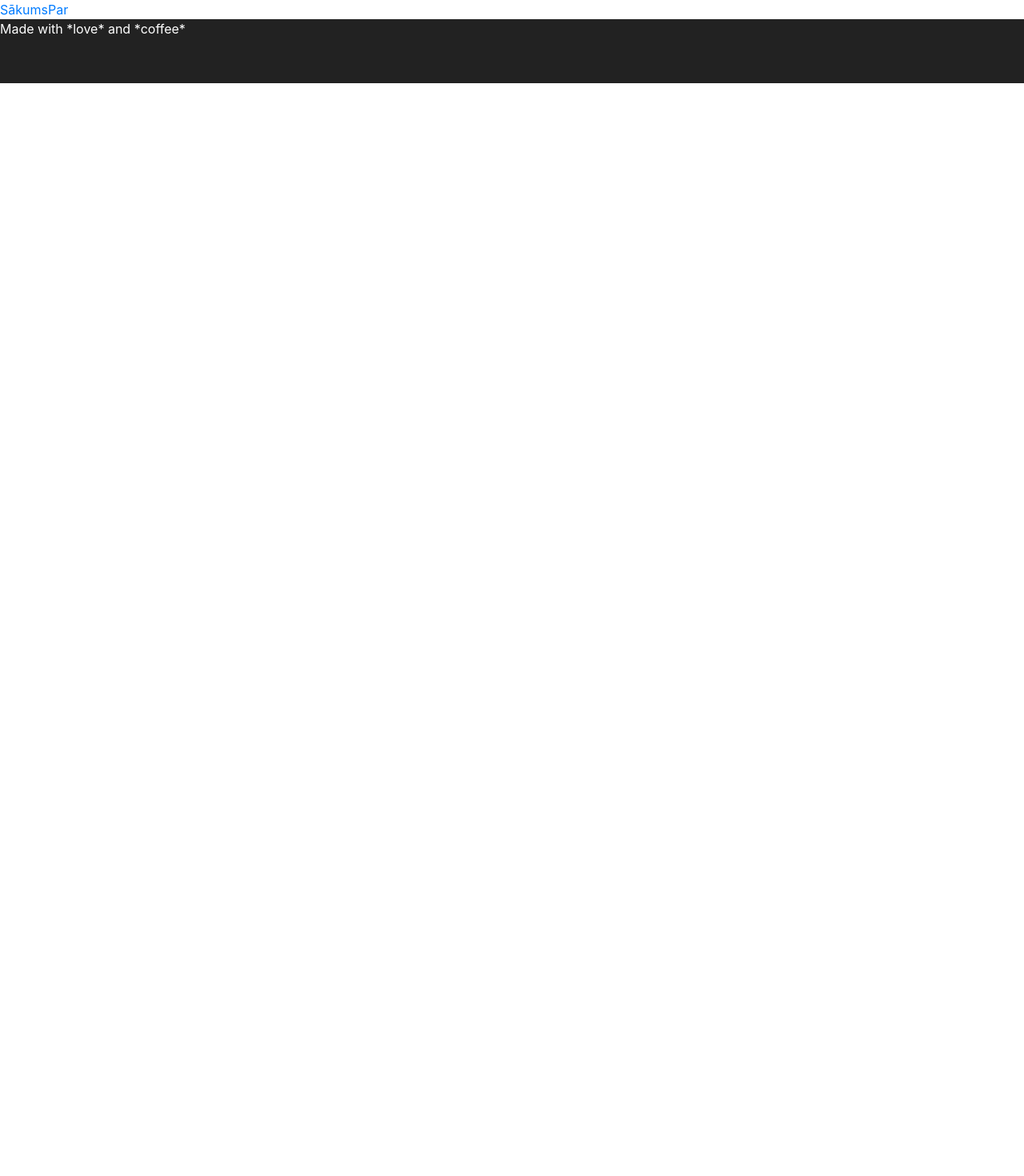
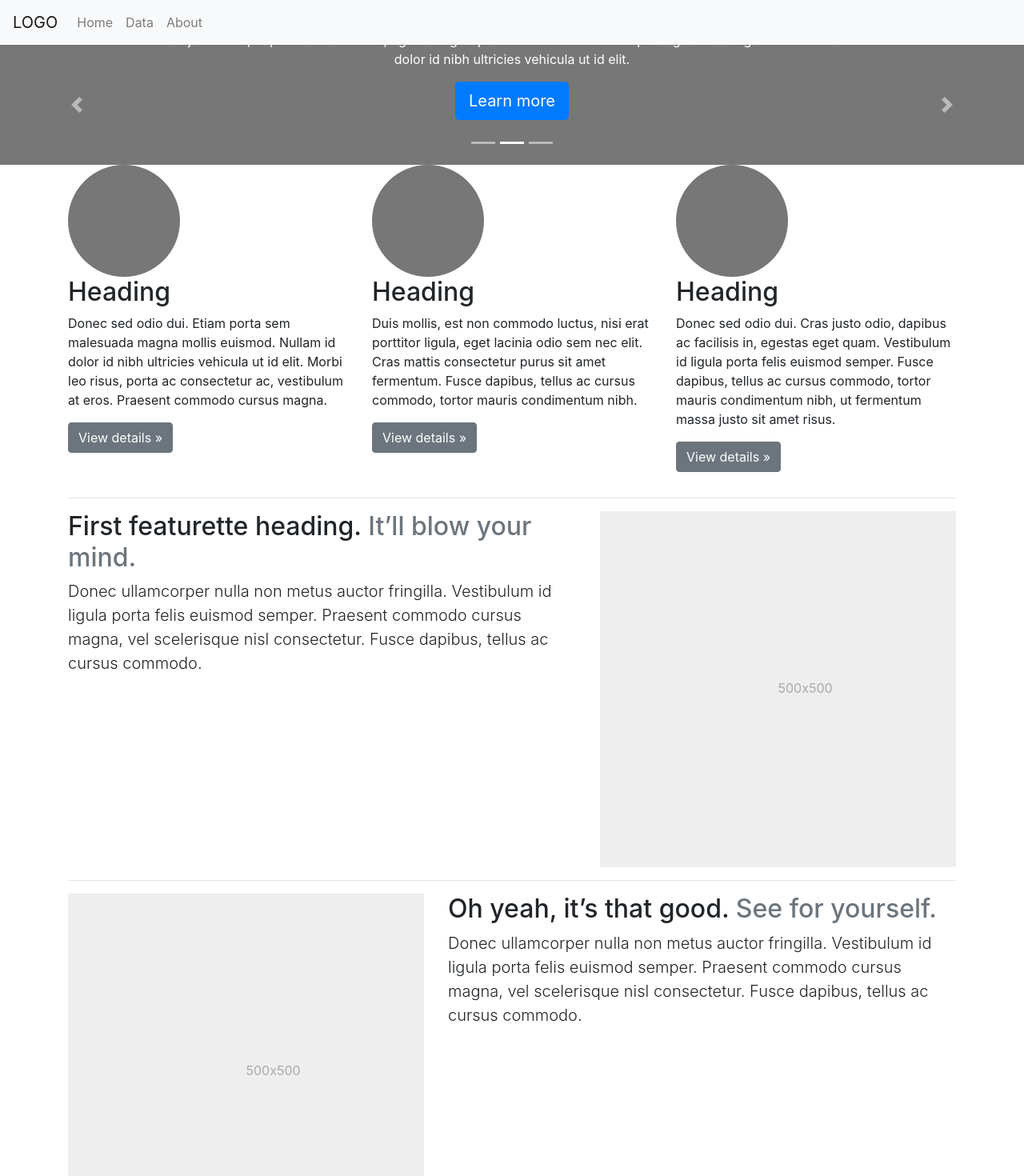
Before and after one commit to roberts-ivanovs/greentech2020-drought, a React (Create React App) app in the folder frontend/: page / in a window 1280 px wide. Shown: the top 1470 px of the page at 80% size. Before the commit the page ends 800 px from the top, so only its background shows below. Built offline with nearby package versions, Linux system fonts and the light colour scheme.

Commit message:
working on the landing page

```diff
--- a/frontend/src/App.tsx
+++ b/frontend/src/App.tsx
@@ -8,9 +8,13 @@ import { Footer } from 'core/root/Footer';
 function App(): ReactElement {
   return (
     <>
-      <Header />
-      <Main />
-      <Footer />
+      <header>
+        <Header />
+      </header>
+      <main role="main">
+        <Main />
+        <Footer />
+      </main>
     </>
   );
 }
--- a/frontend/src/core/home/Home.tsx
+++ b/frontend/src/core/home/Home.tsx
@@ -6,6 +6,114 @@ interface Props {
 
 export function Home({ }: Props): ReactElement {
   return (
-    <div />
+    <>
+      <div id="myCarousel" className="carousel slide" data-ride="carousel">
+        <ol className="carousel-indicators">
+          <li data-target="#myCarousel" data-slide-to="0" className="" />
+          <li data-target="#myCarousel" data-slide-to="1" className="active" />
+          <li data-target="#myCarousel" data-slide-to="2" className="" />
+        </ol>
+        <div className="carousel-inner">
+          <div className="carousel-item active carousel-item-left">
+            <svg className="bd-placeholder-img" width="100%" height="100%" xmlns="http://www.w3.org/2000/svg" preserveAspectRatio="xMidYMid slice" focusable="false" role="img"><rect width="100%" height="100%" fill="#777" /></svg>
+            <div className="container">
+              <div className="carousel-caption text-left">
+                <h1>Example headline.</h1>
+                <p>Cras justo odio, dapibus ac facilisis in, egestas eget quam. Donec id elit non mi porta gravida at eget metus. Nullam id dolor id nibh ultricies vehicula ut id elit.</p>
+                <p><a className="btn btn-lg btn-primary" href="#" role="button">Sign up today</a></p>
+              </div>
+            </div>
+          </div>
+          <div className="carousel-item carousel-item-next carousel-item-left">
+            <svg className="bd-placeholder-img" width="100%" height="100%" xmlns="http://www.w3.org/2000/svg" preserveAspectRatio="xMidYMid slice" focusable="false" role="img"><rect width="100%" height="100%" fill="#777" /></svg>
+            <div className="container">
+              <div className="carousel-caption">
+                <h1>Another example headline.</h1>
+                <p>Cras justo odio, dapibus ac facilisis in, egestas eget quam. Donec id elit non mi porta gravida at eget metus. Nullam id dolor id nibh ultricies vehicula ut id elit.</p>
+                <p><a className="btn btn-lg btn-primary" href="#" role="button">Learn more</a></p>
+              </div>
+            </div>
+          </div>
+          <div className="carousel-item">
+            <svg className="bd-placeholder-img" width="100%" height="100%" xmlns="http://www.w3.org/2000/svg" preserveAspectRatio="xMidYMid slice" focusable="false" role="img"><rect width="100%" height="100%" fill="#777" /></svg>
+            <div className="container">
+              <div className="carousel-caption text-right">
+                <h1>One more for good measure.</h1>
+                <p>Cras justo odio, dapibus ac facilisis in, egestas eget quam. Donec id elit non mi porta gravida at eget metus. Nullam id dolor id nibh ultricies vehicula ut id elit.</p>
+                <p><a className="btn btn-lg btn-primary" href="#" role="button">Browse gallery</a></p>
+              </div>
+            </div>
+          </div>
+        </div>
+        <a className="carousel-control-prev" href="#myCarousel" role="button" data-slide="prev">
+          <span className="carousel-control-prev-icon" aria-hidden="true" />
+          <span className="sr-only">Previous</span>
+        </a>
+        <a className="carousel-control-next" href="#myCarousel" role="button" data-slide="next">
+          <span className="carousel-control-next-icon" aria-hidden="true" />
+          <span className="sr-only">Next</span>
+        </a>
+      </div>
+
+      <div className="container marketing">
+        <div className="row">
+          <div className="col-lg-4">
+            <svg className="bd-placeholder-img rounded-circle" width="140" height="140" xmlns="http://www.w3.org/2000/svg" preserveAspectRatio="xMidYMid slice" focusable="false" role="img" aria-label="Placeholder: 140x140"><title>Placeholder</title><rect width="100%" height="100%" fill="#777" /><text x="50%" y="50%" fill="#777" dy=".3em">140x140</text></svg>
+            <h2>Heading</h2>
+            <p>Donec sed odio dui. Etiam porta sem malesuada magna mollis euismod. Nullam id dolor id nibh ultricies vehicula ut id elit. Morbi leo risus, porta ac consectetur ac, vestibulum at eros. Praesent commodo cursus magna.</p>
+            <p><a className="btn btn-secondary" href="#" role="button">View details »</a></p>
+          </div>
+          <div className="col-lg-4">
+            <svg className="bd-placeholder-img rounded-circle" width="140" height="140" xmlns="http://www.w3.org/2000/svg" preserveAspectRatio="xMidYMid slice" focusable="false" role="img" aria-label="Placeholder: 140x140"><title>Placeholder</title><rect width="100%" height="100%" fill="#777" /><text x="50%" y="50%" fill="#777" dy=".3em">140x140</text></svg>
+            <h2>Heading</h2>
+            <p>Duis mollis, est non commodo luctus, nisi erat porttitor ligula, eget lacinia odio sem nec elit. Cras mattis consectetur purus sit amet fermentum. Fusce dapibus, tellus ac cursus commodo, tortor mauris condimentum nibh.</p>
+            <p><a className="btn btn-secondary" href="#" role="button">View details »</a></p>
+          </div>
+          <div className="col-lg-4">
+            <svg className="bd-placeholder-img rounded-circle" width="140" height="140" xmlns="http://www.w3.org/2000/svg" preserveAspectRatio="xMidYMid slice" focusable="false" role="img" aria-label="Placeholder: 140x140"><title>Placeholder</title><rect width="100%" height="100%" fill="#777" /><text x="50%" y="50%" fill="#777" dy=".3em">140x140</text></svg>
+            <h2>Heading</h2>
+            <p>Donec sed odio dui. Cras justo odio, dapibus ac facilisis in, egestas eget quam. Vestibulum id ligula porta felis euismod semper. Fusce dapibus, tellus ac cursus commodo, tortor mauris condimentum nibh, ut fermentum massa justo sit amet risus.</p>
+            <p><a className="btn btn-secondary" href="#" role="button">View details »</a></p>
+          </div>
+        </div>
+
+        <hr className="featurette-divider" />
+
+        <div className="row featurette">
+          <div className="col-md-7">
+            <h2 className="featurette-heading">First featurette heading. <span className="text-muted">It’ll blow your mind.</span></h2>
+            <p className="lead">Donec ullamcorper nulla non metus auctor fringilla. Vestibulum id ligula porta felis euismod semper. Praesent commodo cursus magna, vel scelerisque nisl consectetur. Fusce dapibus, tellus ac cursus commodo.</p>
+          </div>
+          <div className="col-md-5">
+            <svg className="bd-placeholder-img bd-placeholder-img-lg featurette-image img-fluid mx-auto" width="500" height="500" xmlns="http://www.w3.org/2000/svg" preserveAspectRatio="xMidYMid slice" focusable="false" role="img" aria-label="Placeholder: 500x500"><title>Placeholder</title><rect width="100%" height="100%" fill="#eee" /><text x="50%" y="50%" fill="#aaa" dy=".3em">500x500</text></svg>
+          </div>
+        </div>
+
+        <hr className="featurette-divider" />
+
+        <div className="row featurette">
+          <div className="col-md-7 order-md-2">
+            <h2 className="featurette-heading">Oh yeah, it’s that good. <span className="text-muted">See for yourself.</span></h2>
+            <p className="lead">Donec ullamcorper nulla non metus auctor fringilla. Vestibulum id ligula porta felis euismod semper. Praesent commodo cursus magna, vel scelerisque nisl consectetur. Fusce dapibus, tellus ac cursus commodo.</p>
+          </div>
+          <div className="col-md-5 order-md-1">
+            <svg className="bd-placeholder-img bd-placeholder-img-lg featurette-image img-fluid mx-auto" width="500" height="500" xmlns="http://www.w3.org/2000/svg" preserveAspectRatio="xMidYMid slice" focusable="false" role="img" aria-label="Placeholder: 500x500"><title>Placeholder</title><rect width="100%" height="100%" fill="#eee" /><text x="50%" y="50%" fill="#aaa" dy=".3em">500x500</text></svg>
+          </div>
+        </div>
+
+        <hr className="featurette-divider" />
+
+        <div className="row featurette">
+          <div className="col-md-7">
+            <h2 className="featurette-heading">And lastly, this one. <span className="text-muted">Checkmate.</span></h2>
+            <p className="lead">Donec ullamcorper nulla non metus auctor fringilla. Vestibulum id ligula porta felis euismod semper. Praesent commodo cursus magna, vel scelerisque nisl consectetur. Fusce dapibus, tellus ac cursus commodo.</p>
+          </div>
+          <div className="col-md-5">
+            <svg className="bd-placeholder-img bd-placeholder-img-lg featurette-image img-fluid mx-auto" width="500" height="500" xmlns="http://www.w3.org/2000/svg" preserveAspectRatio="xMidYMid slice" focusable="false" role="img" aria-label="Placeholder: 500x500"><title>Placeholder</title><rect width="100%" height="100%" fill="#eee" /><text x="50%" y="50%" fill="#aaa" dy=".3em">500x500</text></svg>
+          </div>
+        </div>
+        <hr className="featurette-divider" />
+      </div>
+    </>
   );
 }
--- a/frontend/src/core/root/Footer.tsx
+++ b/frontend/src/core/root/Footer.tsx
@@ -4,10 +4,9 @@ import './Footer.scss';
 
 export function Footer(): React.ReactElement {
   return (
-    <div className="footer-box">
-      <footer>
-        <p>Made with *love* and *coffee*</p>
-      </footer>
-    </div>
+    <footer className="container">
+      <p className="float-right"><a href="#">Back to top</a></p>
+      <p>© 2017-2020 Company, Inc. · <a href="#">Privacy</a> · <a href="#">Terms</a></p>
+    </footer>
   );
 }
--- a/frontend/src/core/root/Header.tsx
+++ b/frontend/src/core/root/Header.tsx
@@ -1,23 +1,48 @@
 import React from 'react';
 import '../../utils/StyleUtils.scss';
 import { Link } from 'react-router-dom';
-import style from './Header.module.scss';
 
 export function Header(): React.ReactElement {
   return (
-    <div>
-      <nav>
+    <nav className="navbar navbar-expand-lg navbar-light bg-light">
       <Link
+        className="navbar-brand"
         to={{ pathname: '/' }}
       >
-          Sākums
+        LOGO
       </Link>
+      <button className="navbar-toggler" type="button" data-toggle="collapse" data-target="#navbarSupportedContent" aria-controls="navbarSupportedContent" aria-expanded="false" aria-label="Toggle navigation">
+        <span className="navbar-toggler-icon" />
+      </button>
+
+      <div className="collapse navbar-collapse" id="navbarSupportedContent">
+        <ul className="navbar-nav mr-auto">
+          <li className="nav-item">
             <Link
-          to={{ pathname: 'about' }}
+              className="nav-link"
+              to={{ pathname: '/' }}
             >
-          Par
+              Home
             </Link>
+          </li>
+          <li className="nav-item">
+            <Link
+              className="nav-link"
+              to={{ pathname: '/data' }}
+            >
+              Data
+            </Link>
+          </li>
+          <li className="nav-item">
+            <Link
+              className="nav-link"
+              to={{ pathname: '/about' }}
+            >
+              About
+            </Link>
+          </li>
+        </ul>
+      </div>
     </nav>
-    </div>
   );
 }
```
Lines whose indentation alone changed are shown as unchanged.
